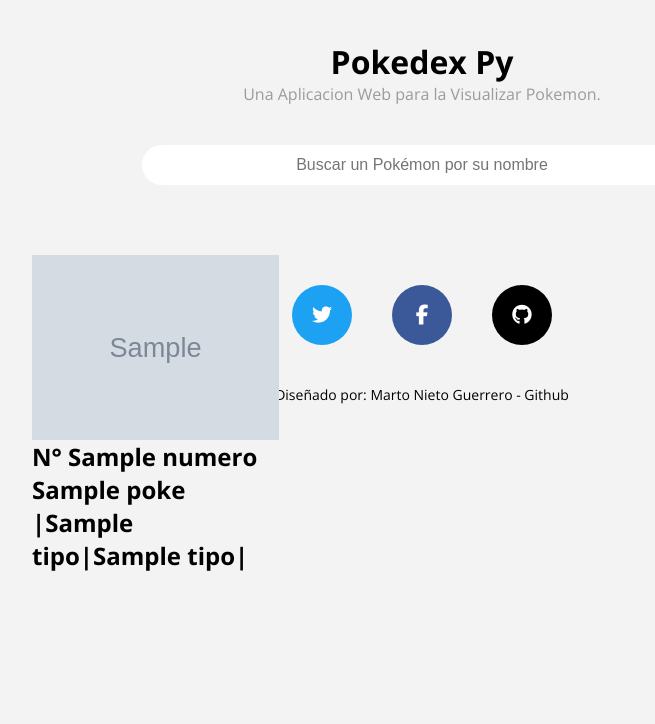
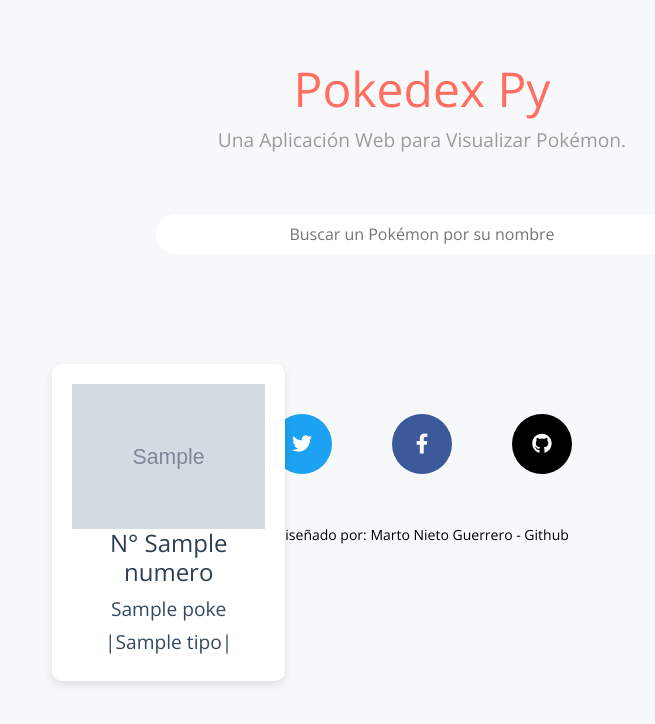
Before and after one commit to marto-nieto-g16/Pokedex-Py, a Flask app: template templates/index.html in a window 1280 px wide. Shown: the top 724 px of the page, without its empty margins (218-873 px from the left). Run offline with Flask 3, Linux system fonts and the light colour scheme; the template is opened without the code that fills it: most values are stand-ins (such as "Sample title", 1, 10 or a date in 2020); grey boxes marked "Sample" are stand-in pictures; some libraries are stand-ins or nearby versions.

Commit message:
Update index.html

```diff
--- a/templates/index.html
+++ b/templates/index.html
@@ -1,5 +1,5 @@
 <!DOCTYPE html>
-<html lang="en">
+<html lang="es">
 <head>
     <meta charset="UTF-8">
     <meta name="viewport" content="width=device-width, initial-scale=1.0">
@@ -8,7 +8,123 @@
     <script src="https://kit.fontawesome.com/2c36e9b7b1.js"></script>
     <link rel="stylesheet" href="static/css/estilos.css">
     <link rel="shortcut icon" href="static/favicon.ico">
-	<title>Pokedex Py </title>
+    <link rel="stylesheet" href="https://stackpath.bootstrapcdn.com/bootstrap/4.5.2/css/bootstrap.min.css">
+    <link rel="stylesheet" href="https://cdnjs.cloudflare.com/ajax/libs/font-awesome/5.15.4/css/all.min.css">
+    <title>Pokedex Py</title>
+    <style>
+        body {
+            font-family: 'Open Sans', sans-serif;
+            margin: 0;
+            padding: 0;
+            background-color: #f7f8fa;
+            color: #333;
+        }
+        .contenedor {
+            width: 90%;
+            margin: 0 auto;
+            padding: 20px;
+        }
+        header {
+            text-align: center;
+            margin-bottom: 40px;
+        }
+        .logo h1 {
+            font-size: 3rem;
+            color: #ff6f61;
+        }
+        .logo p {
+            font-size: 1.2rem;
+            color: #7f8c8d;
+        }
+        .barra-busqueda {
+            width: 60%;
+            padding: 10px;
+            font-size: 1rem;
+            border: 2px solid #ff6f61;
+            border-radius: 20px;
+            outline: none;
+            text-align: center;
+            margin-top: 20px;
+        }
+        .grid {
+            display: grid;
+            grid-template-columns: repeat(auto-fill, minmax(250px, 1fr));
+            gap: 20px;
+        }
+        .item {
+            background-color: #fff;
+            border-radius: 10px;
+            overflow: hidden;
+            box-shadow: 0px 4px 8px rgba(0, 0, 0, 0.1);
+            transition: transform 0.2s, box-shadow 0.2s;
+        }
+        .item:hover {
+            transform: translateY(-10px);
+            box-shadow: 0px 6px 12px rgba(0, 0, 0, 0.2);
+        }
+        .item-contenido {
+            padding: 20px;
+            text-align: center;
+        }
+        .item-contenido h1 {
+            font-size: 1.5rem;
+            color: #2c3e50;
+        }
+        .item-contenido h2 {
+            font-size: 1.2rem;
+            color: #34495e;
+            margin-top: 10px;
+        }
+        .overlay {
+            display: none;
+            position: fixed;
+            top: 0;
+            left: 0;
+            width: 100%;
+            height: 100%;
+            background-color: rgba(0, 0, 0, 0.8);
+            justify-content: center;
+            align-items: center;
+        }
+        .contenedor-img {
+            position: relative;
+            max-width: 90%;
+            max-height: 80%;
+        }
+        .contenedor-img img {
+            width: 100%;
+            height: auto;
+        }
+        .btn-cerrar-popup {
+            position: absolute;
+            top: 10px;
+            right: 10px;
+            background: none;
+            border: none;
+            font-size: 2rem;
+            color: #fff;
+            cursor: pointer;
+        }
+        footer {
+            margin-top: 40px;
+            text-align: center;
+        }
+        .redes-sociales {
+            margin-bottom: 10px;
+        }
+        .redes-sociales .contenedor-icono {
+            display: inline-block;
+            margin: 0 10px;
+        }
+        .redes-sociales a {
+            font-size: 1.5rem;
+            color: #ff6f61;
+        }
+        .creado-por a {
+            color: #7f8c8d;
+            text-decoration: none;
+        }
+    </style>
 </head>
 <body>
 
@@ -16,24 +132,28 @@
     <header>
         <div class="logo">
             <h1>Pokedex Py</h1>
-				<p>Una  Aplicacion Web para la Visualizar Pokemon.</p>
+            <p>Una Aplicación Web para Visualizar Pokémon.</p>
         </div>
         <form action="">
             <input type="text" class="barra-busqueda" id="barra-busqueda" placeholder="Buscar un Pokémon por su nombre">
         </form>
+    </header>
 
-		</header>
     <section class="grid" id="grid">
-			{% for poke in pokemon %}
+        {% for poke in pokemon_data %}
         <div class="item"
              data-etiquetas='{{poke["nombre"]}}'
              data-descripcion='Numero: {{poke["numero"]}} -- Nombre: {{poke["nombre"]}} -- Peso: {{poke["peso"]}} kg -- Altura: {{poke["altura"]}} m -- Habilidad: {{poke["habilidad"]}} -- Tipo: |{{poke["tipo"] [0]}}|{{poke["tipo"] [1]}}| -- Debilidad: {{poke["debilidad"]}} -- Base: {{poke["base"]}}'
         >
             <div class="item-contenido">
-					<img src='{{poke["ThumbnailImage"]}}' alt="" style="max-width:100%;width:auto;height:auto;">
+                <img src='{{poke["ThumbnailImage"]}}' alt="Imagen de {{poke["nombre"]}}" style="max-width:100%;height:auto;">
                 <h1>N° {{poke["numero"]}}</h1>
-					<h2> {{poke["nombre"]}}</h2>
-					 <h2>|{{poke["tipo"] [0]}}|{{poke["tipo"] [1]}}|</h2>
+                <h2>{{poke["nombre"]}}</h2>
+                        <h2>
+            {% for tipo in poke["tipo"] %}
+                |{{ tipo }}|
+            {% endfor %}
+        </h2>
             </div>
         </div>
         {% endfor %}
@@ -45,10 +165,7 @@
             <img src="" alt="">
         </div>
         <p class="descripcion"></p>
-
-
     </section>
-
 
     <footer class="contenedor">
         <div class="redes-sociales">
```
Lines whose indentation alone changed are shown as unchanged.
